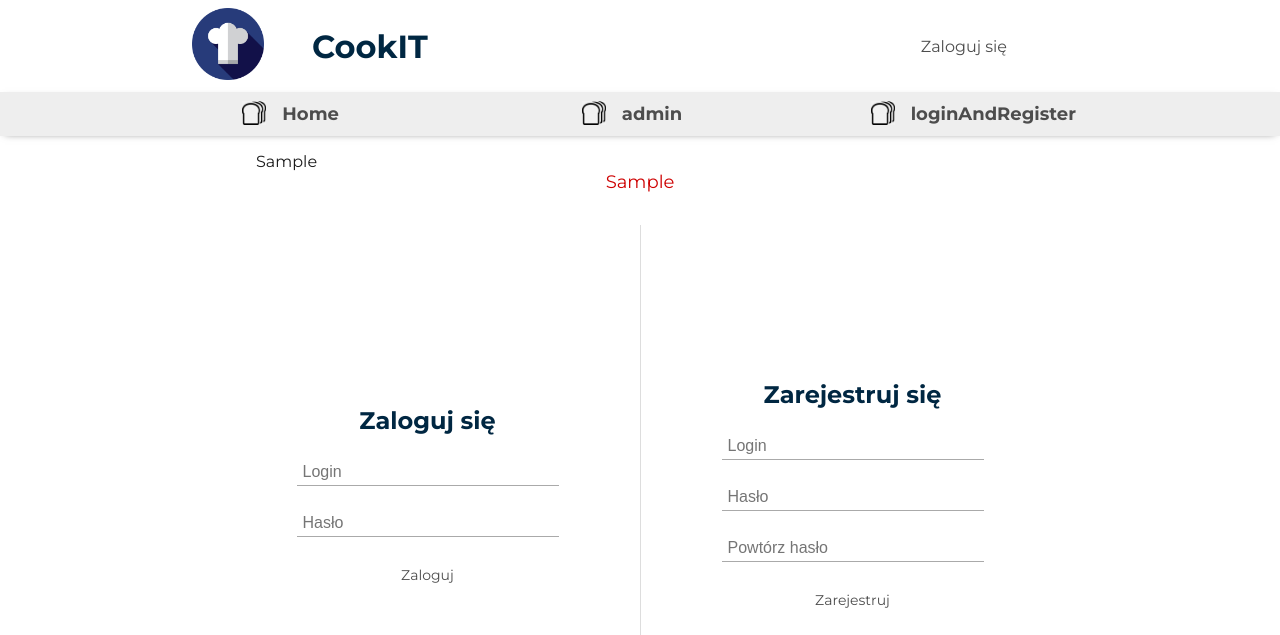
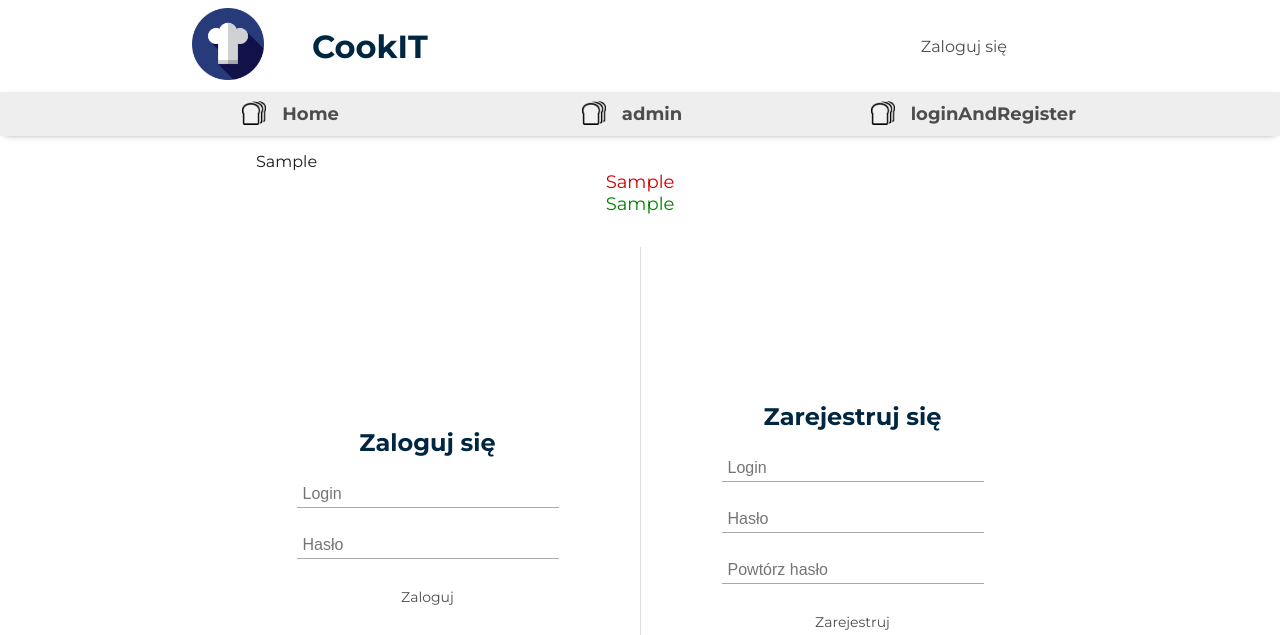
Before and after one commit to PiotrKolecki/cookitpiteproject, a Django app: template CookIT/templates/loginRegister.html in a window 1280 px wide. Shown: the top 635 px of the page. Run offline with Django 3.2, Linux system fonts and the light colour scheme; the template is opened without the code that fills it: most values are stand-ins (such as "Sample title", 1, 10 or a date in 2020).

Commit message:
messages and styles fix

```diff
--- a/CookIT/templates/loginRegister.html
+++ b/CookIT/templates/loginRegister.html
@@ -8,6 +8,7 @@
 {% block content %}
     <div id="loginRegisterWrapper">
        <div class="errorMsg">{{ validationMsg }}</div>
+       <div class="successMsg">{{ successMsg }}</div>
        <div class="loginWrapper">
          <h2 class="sectionTitile">Zaloguj się</h2>
          <form name="loginForm" method="post">{% csrf_token %}
--- a/CookIT/views.py
+++ b/CookIT/views.py
@@ -26,7 +26,7 @@ def loginRegisterUI(request):
                     response.set_cookie(key="userSession", value="sameValueAsInDB")
                     return response
                 else:
-                    validationMsg = "credentials invalid"
+                    validationMsg = "Użytkownik o podanych danych nie istnieje"
                     return render(request, 'loginRegister.html', {'validationMsg': validationMsg})
 
             elif (decodedParams.keys() >= {"newLogin", "newPassword", "repeatPassword"}):
@@ -35,11 +35,11 @@ def loginRegisterUI(request):
                 password_repeat = request.POST['repeatPassword']
 
                 if(password != password_repeat):
-                    return render(request, 'loginRegister.html', {'validationMsg': 'Passwords don\'t match'})
+                    return render(request, 'loginRegister.html', {'validationMsg': 'Podane hasła nie są zgodne'})
                 else:
                     user = User.objects.create_user(username=username, password=password)
                     user.save()
-                    return render(request, 'loginRegister.html', {'validationMsg': 'Registered new user'})
+                    return render(request, 'loginRegister.html', {'successMsg': 'Konto zostało utworzone'})
 
         elif request.method == "GET":
             return render(request, 'loginRegister.html')
--- a/static/stylesSheets/loginRegister.css
+++ b/static/stylesSheets/loginRegister.css
@@ -10,6 +10,15 @@
    font-size: 18px;
    font-weight: 400;
    color: rgb(206, 0, 0);
+   width: 100%;
+   text-align: center;
+}
+
+.successMsg {
+   margin: 0px auto;
+   font-size: 18px;
+   font-weight: 400;
+   color: green;
    width: 100%;
    text-align: center;
 }
```
